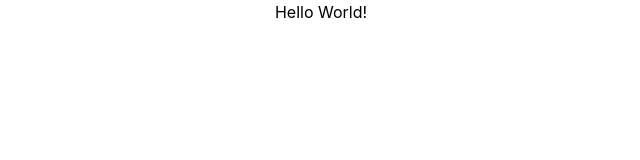
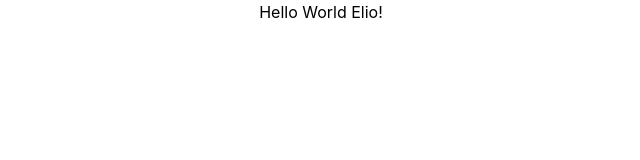
Before and after one commit to elio-rivas/carservice-web, a React (Create React App) app: page / in a window 1280 px wide. Shown: the top 160 px of the page, without its empty margins (319-959 px from the left). Built offline with nearby package versions, Linux system fonts and the light colour scheme.

Commit message:
some changes

```diff
--- a/src/App.tsx
+++ b/src/App.tsx
@@ -4,7 +4,7 @@ import './App.css';
 function App() {
   return (
     <div className="App">
-     Hello World!
+     Hello World Elio!
     </div>
   );
 }
```
